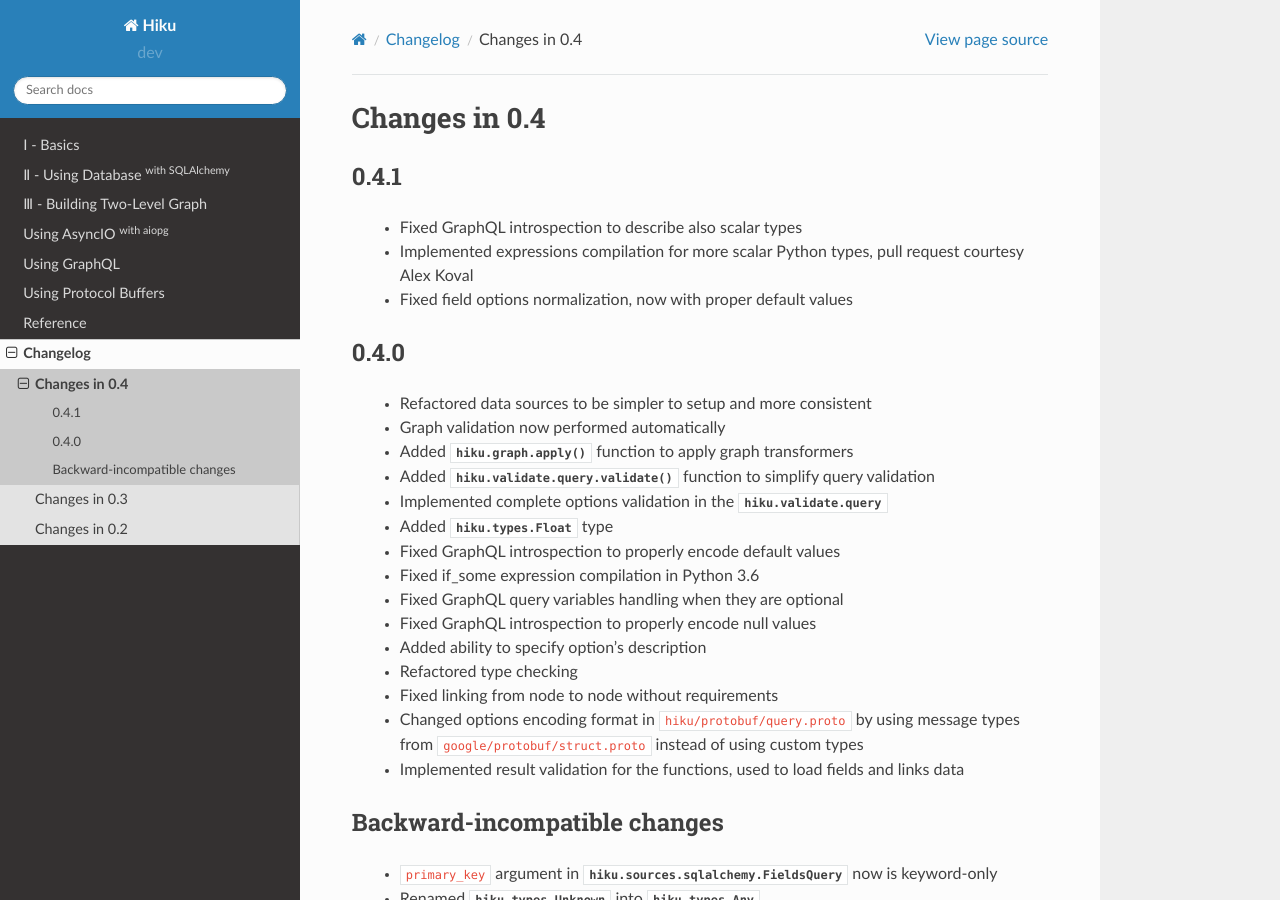
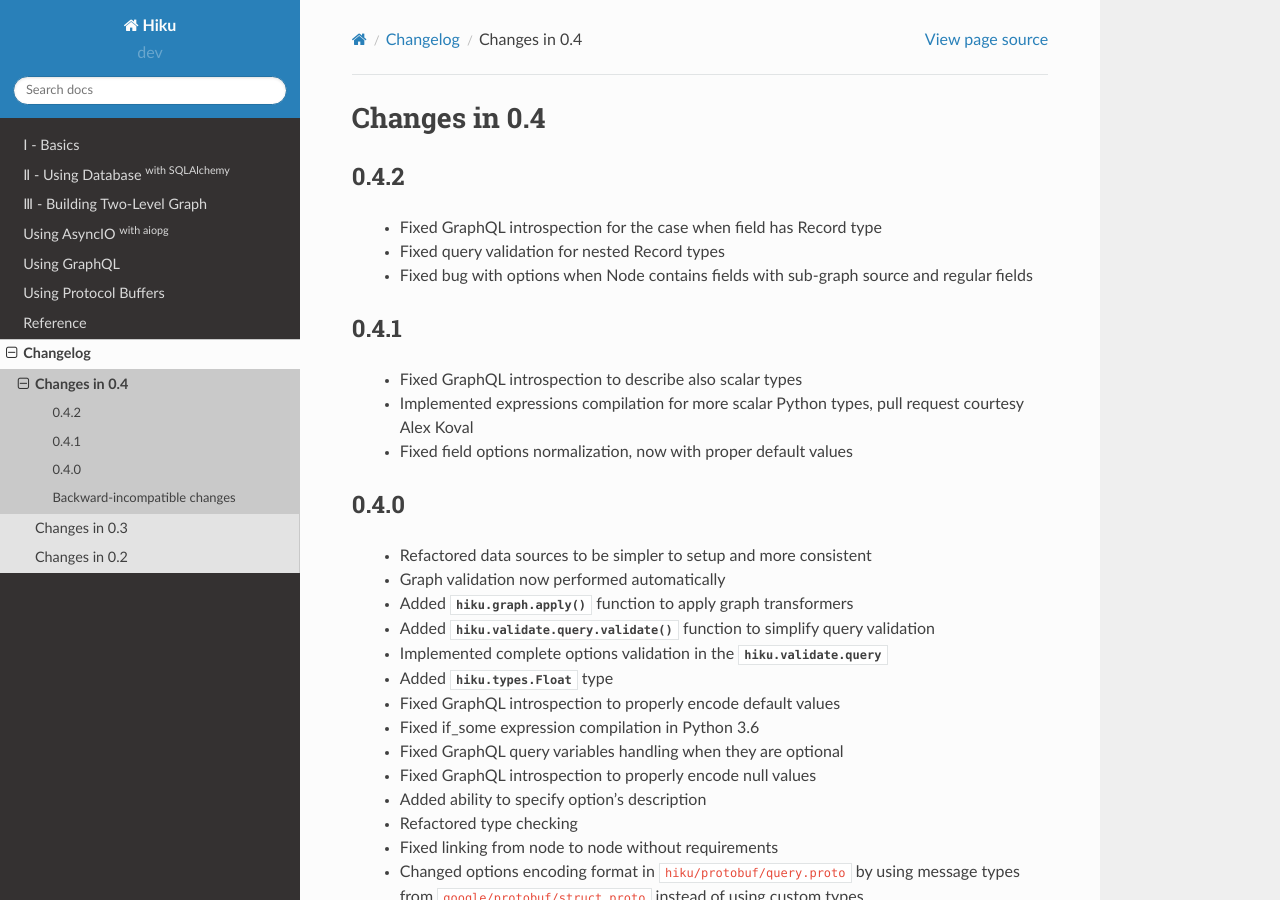
Before and after one commit to evo-company/hiku, a Sphinx documentation site: the page built from docs/changelog/changes_04.rst, in a window 1280 px wide and 900 px high. Built offline with Sphinx 7.4.7 and the Read the Docs theme 2.0.0, drawn with Linux system fonts in a browser that asks for light colours.

Commit message:
Version 0.4.2

```diff
--- a/docs/changelog/changes_04.rst
+++ b/docs/changelog/changes_04.rst
@@ -1,5 +1,13 @@
 Changes in 0.4
 ==============
+
+0.4.2
+~~~~~
+
+  - Fixed GraphQL introspection for the case when field has Record type
+  - Fixed query validation for nested Record types
+  - Fixed bug with options when Node contains fields with sub-graph source and
+    regular fields
 
 0.4.1
 ~~~~~
--- a/setup.py
+++ b/setup.py
@@ -2,7 +2,7 @@
 
 setup(
     name='Hiku',
-    version='0.4.1',
+    version='0.4.2',
     description='Library to implement Graph APIs',
     author='Vladimir Magamedov',
     author_email='vladimir@magamedov.com',
```
